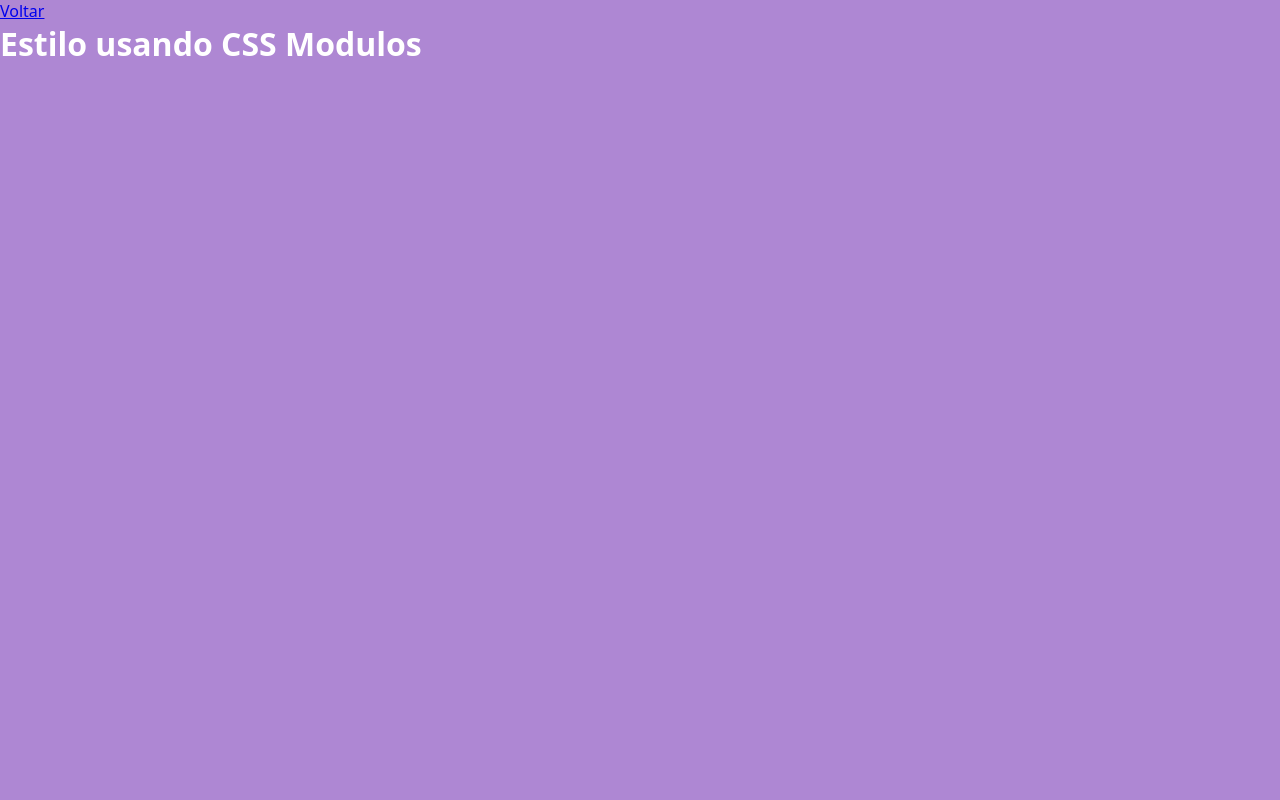
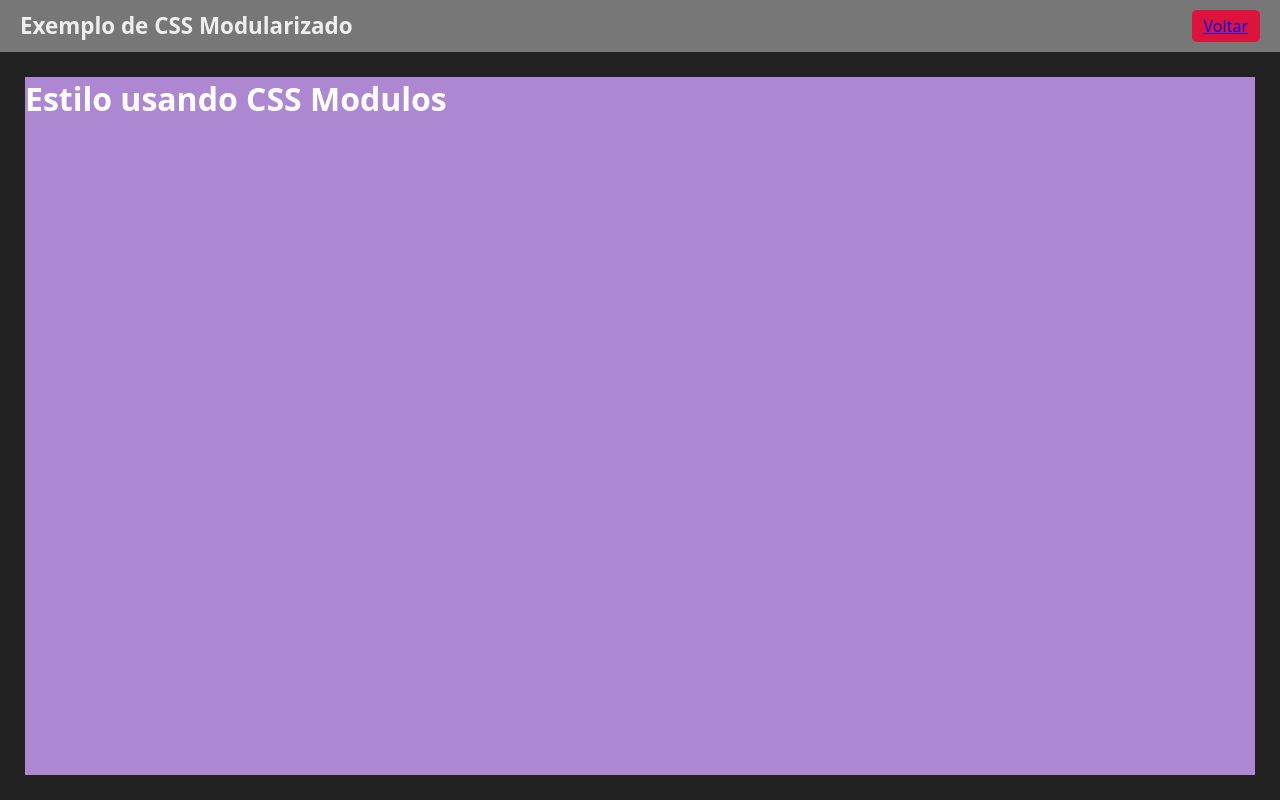
Before and after one commit to Ricardo-Lucena-Clear/Project-Registration-Integration-with-Database, a Next.js app: page /estiloso in a window 1280 px wide. Built offline with nearby package versions, Linux system fonts and the light colour scheme.

Commit message:
Layout Component

```diff
--- /dev/null
+++ b/src/components/Layout.jsx
@@ -0,0 +1,17 @@
+import Link from "next/link"
+import styles from "./Layout.module.css"
+
+export default function Layout(props){
+
+    return (
+        <div className={styles.layout}>
+            <div className={styles.cabecalho}>
+                <h1>{props.titulo ?? "Mais um exemplo"}</h1>
+            <Link href="/">Voltar</Link>
+            </div>
+            <div className={styles.conteudo}>
+            {props.children}
+            </div>
+        </div>
+    )
+}
--- /dev/null
+++ b/src/components/Layout.module.css
@@ -0,0 +1,28 @@
+.layout {
+    height: 100vh;
+    display: flex;
+    flex-direction: column;
+}
+
+.cabecalho {
+    display: flex;
+    justify-content: space-between;
+    padding: 10px 20px;
+    background-color: #777;
+}
+
+.cabecalho h1 {
+    margin: 0;
+    font-size: 1.4rem;
+}
+
+.cabecalho a {
+    background-color: crimson;
+    padding: 5px 12px;
+    border-radius: 5px;
+}
+
+.conteudo {
+    padding: 25px;
+    height: 100%;
+}
--- a/src/pages/Estiloso.module.css
+++ b/src/pages/Estiloso.module.css
@@ -1,5 +1,5 @@
 .roxo {
-    height: 100vh;
+    height: 100%;
     background-color: rgb(174, 135, 211);
     color: #fff;
 }
--- a/src/pages/estiloso.jsx
+++ b/src/pages/estiloso.jsx
@@ -1,11 +1,13 @@
+import Layout from "@/components/Layout";
 import styles from "./Estiloso.module.css";
-import Link from "next/link";
+
 
 export default function Estiloso() {
     return (
-        <div className={styles.roxo}>
-            <Link href="/">Voltar</Link>
-            <h1>Estilo usando CSS Modulos</h1>
-        </div>
+        <Layout titulo= "Exemplo de CSS Modularizado">
+            <div className={styles.roxo}>
+                <h1>Estilo usando CSS Modulos</h1>
+            </div>
+        </Layout>
     )
 }
```
